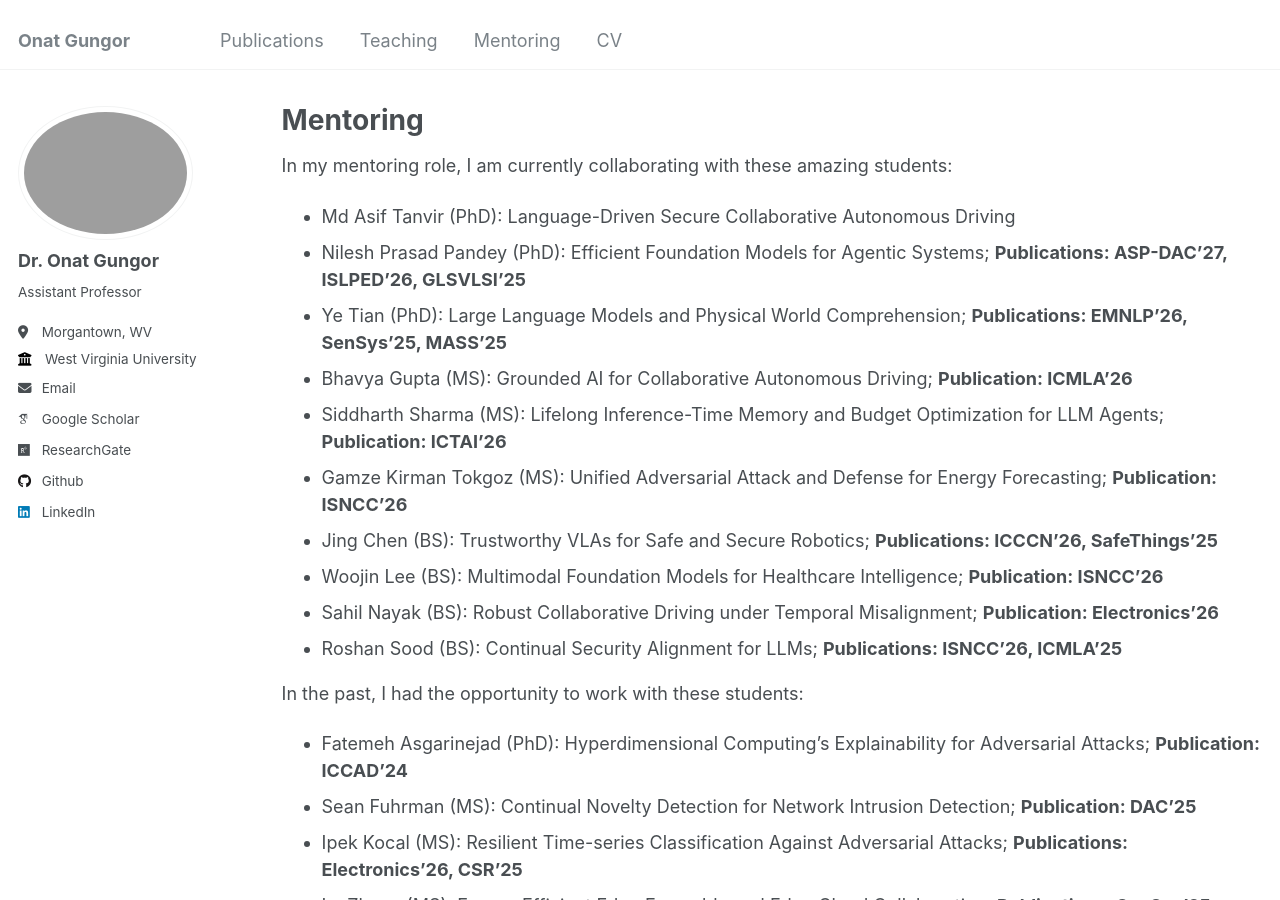
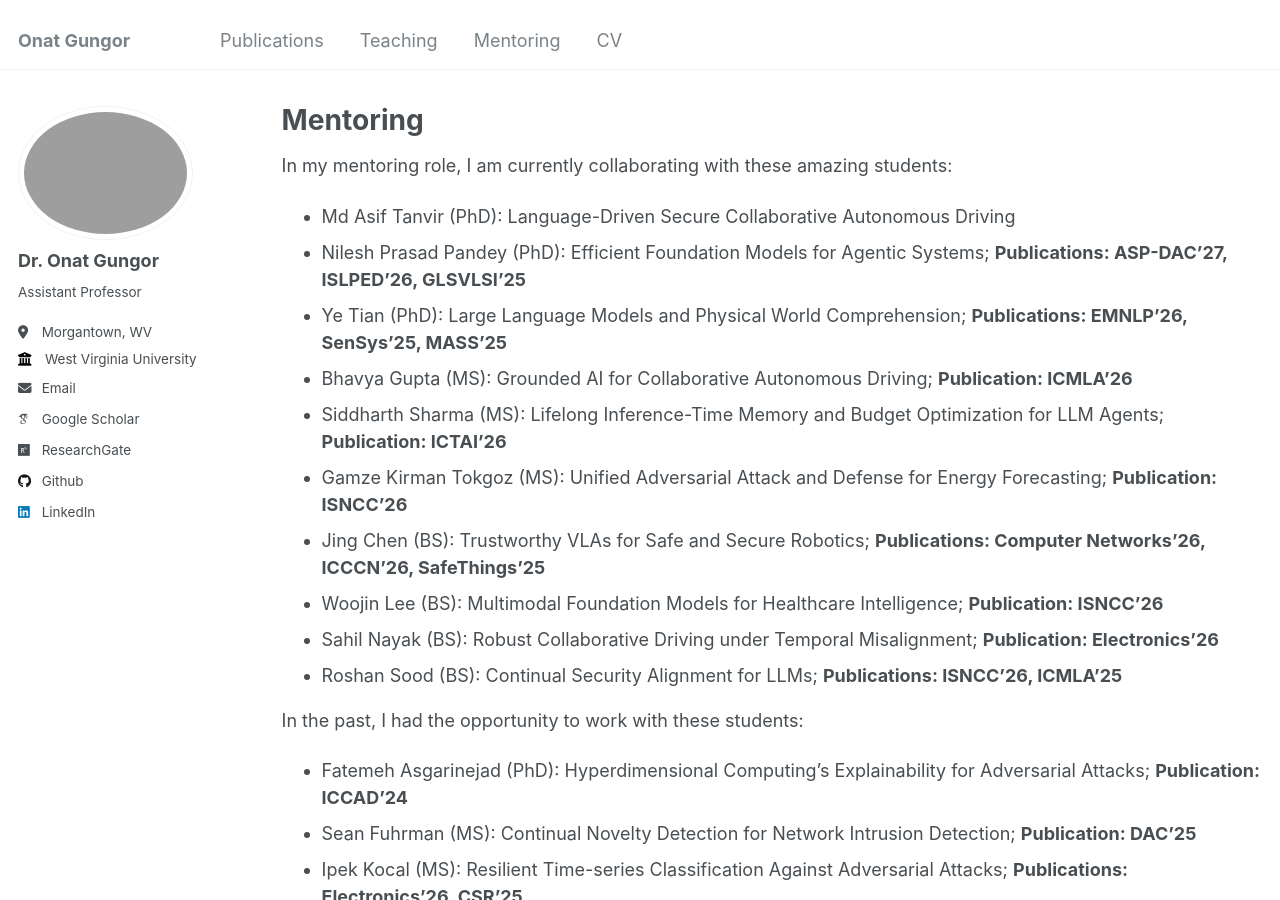
Before and after one commit to onatucsd/onatucsd.github.io, a Jekyll site: the page built from _pages/mentoring.md, in a window 1280 px wide and 900 px high. Built offline with Jekyll 4.4.1, drawn with Linux system fonts in a browser that asks for light colours; some web fonts are replaced.

Commit message:
Update mentoring.md

```diff
--- a/_pages/mentoring.md
+++ b/_pages/mentoring.md
@@ -13,7 +13,7 @@ In my mentoring role, I am currently collaborating with these amazing students:
 * Bhavya Gupta (MS): Grounded AI for Collaborative Autonomous Driving; **Publication: ICMLA'26**
 * Siddharth Sharma (MS): Lifelong Inference-Time Memory and Budget Optimization for LLM Agents; **Publication: ICTAI'26**
 * Gamze Kirman Tokgoz (MS): Unified Adversarial Attack and Defense for Energy Forecasting; **Publication: ISNCC'26**
-* Jing Chen (BS): Trustworthy VLAs for Safe and Secure Robotics; **Publications: ICCCN'26, SafeThings'25**
+* Jing Chen (BS): Trustworthy VLAs for Safe and Secure Robotics; **Publications: Computer Networks'26, ICCCN'26, SafeThings'25**
 * Woojin Lee (BS): Multimodal Foundation Models for Healthcare Intelligence; **Publication: ISNCC'26**
 * Sahil Nayak (BS): Robust Collaborative Driving under Temporal Misalignment; **Publication: Electronics'26**
 * Roshan Sood (BS): Continual Security Alignment for LLMs; **Publications: ISNCC'26, ICMLA'25**
```
